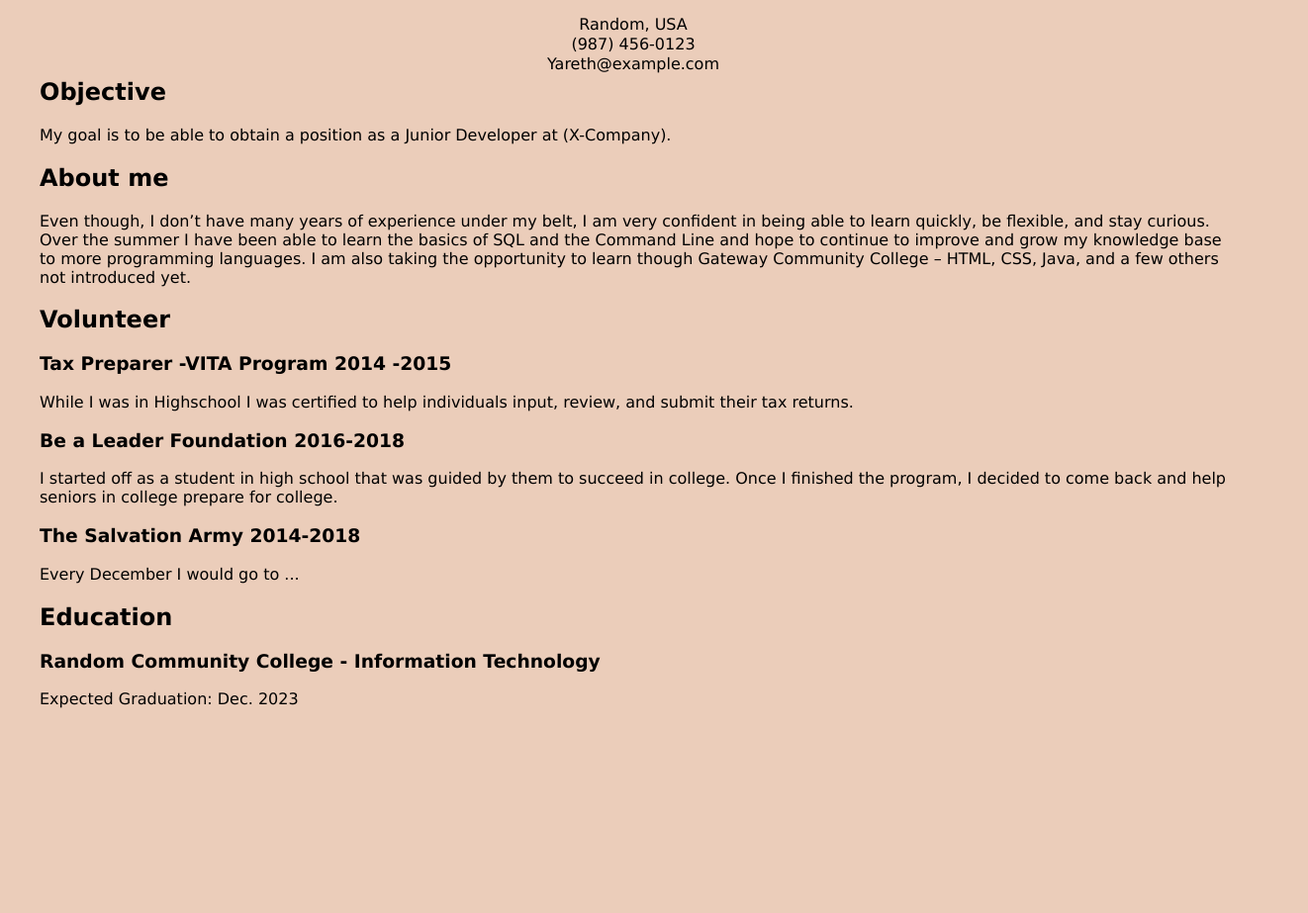
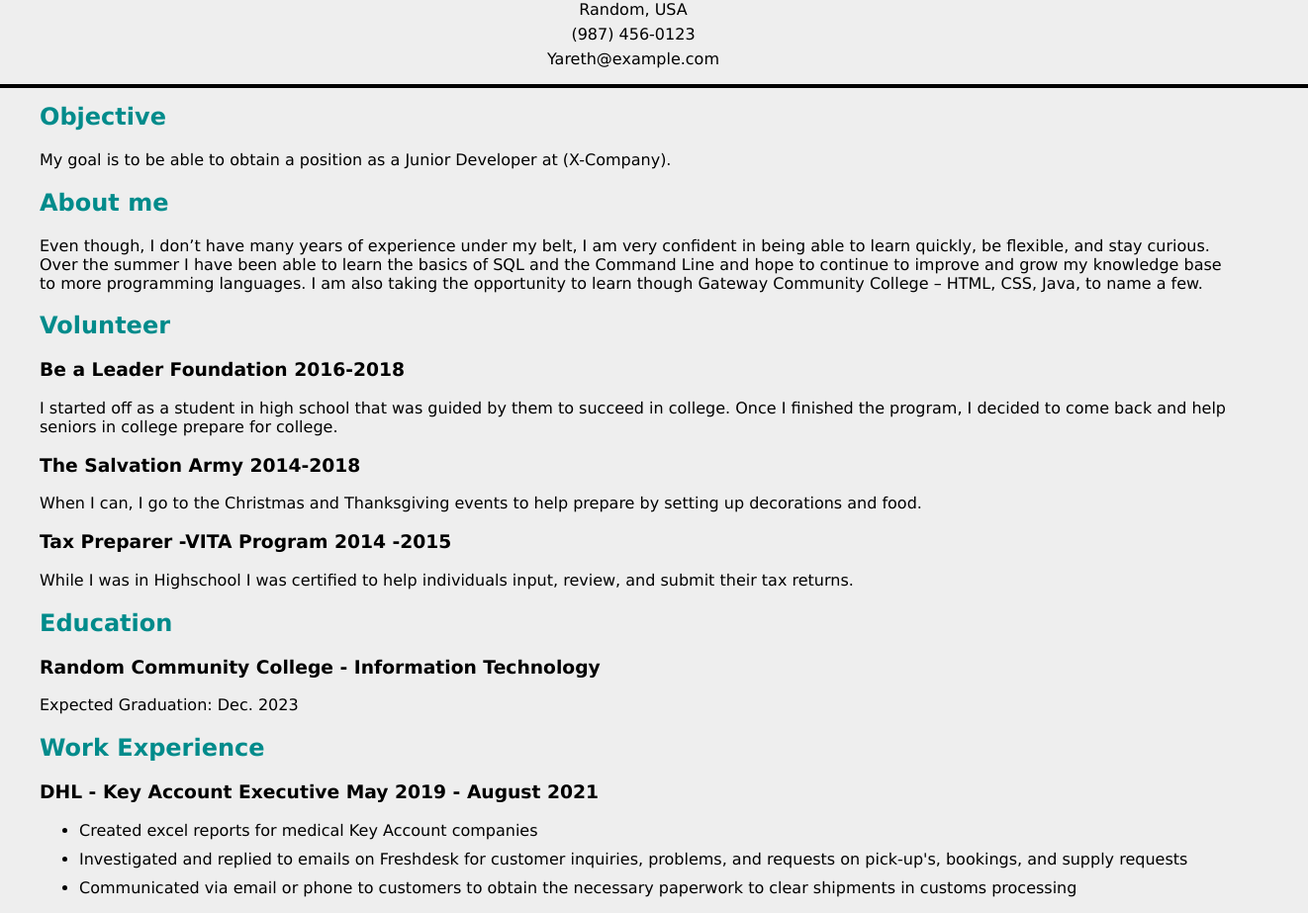
Before and after one commit to Wonder3r/Resume, a plain HTML site: page index.html in a window 1280 px wide. Shown: the part 66-989 px from the top of the page at 99% size, 1322 px wide, since content can reach past the window. Before the commit the page ends 800 px from the top, so only its background shows below. Drawn offline with Linux system fonts and the light colour scheme.

Commit message:
Final Touches

```diff
--- a/index.html
+++ b/index.html
@@ -13,21 +13,21 @@
       <div id="Header">
         <h1>Yareth Rodriguez</h1>
       </div>
-      <div id="info">
+      <div>
         <p id="location">Random, USA</p>
         <p id="phone">(987) 456-0123</p>
         <p id="email">Yareth@example.com</p>
       </div>
     </div>
-    <div id="box">
-      <div class="col1">
+    <div class="box">
+      <div>
         <h2>Objective</h2>
         <p>
           My goal is to be able to obtain a position as a Junior Developer at
           (X-Company).
         </p>
       </div>
-      <div class="col2">
+      <div>
         <h2 id="about">About me</h2>
         <p id="abt">
           Even though, I don’t have many years of experience under my belt, I am
@@ -36,16 +36,11 @@
           and the Command Line and hope to continue to improve and grow my
           knowledge base to more programming languages. I am also taking the
           opportunity to learn though Gateway Community College – HTML, CSS,
-          Java, and a few others not introduced yet.
+          Java, to name a few.
         </p>
       </div>
-      <div class="col3">
+      <div>
         <h2>Volunteer</h2>
-        <h3>Tax Preparer -VITA Program 2014 -2015</h3>
-        <p>
-          While I was in Highschool I was certified to help individuals input,
-          review, and submit their tax returns.
-        </p>
         <h3>Be a Leader Foundation 2016-2018</h3>
         <p>
           I started off as a student in high school that was guided by them to
@@ -53,12 +48,26 @@
           back and help seniors in college prepare for college.
         </p>
         <h3>The Salvation Army 2014-2018</h3>
-        <p>Every December I would go to ...</p>
+        <p>When I can, I go to the Christmas and Thanksgiving events to help prepare by setting up decorations and food.</p>
+        <h3>Tax Preparer -VITA Program 2014 -2015</h3>
+        <p>
+          While I was in Highschool I was certified to help individuals input,
+          review, and submit their tax returns.
+        </p>
       </div>
-      <div class="col4">
-        <h2 id="edu">Education</h2>
-        <h3 id="IT">Random Community College - Information Technology</h3>
-        <p id="date">Expected Graduation: Dec. 2023</p>
+      <div>
+        <h2>Education</h2>
+        <h3>Random Community College - Information Technology</h3>
+        <p>Expected Graduation: Dec. 2023</p>
+      </div>
+      <div>
+        <h2>Work Experience</h2>
+        <h3> DHL - Key Account Executive May 2019 - August 2021 </h3>
+        <ul>
+          <li class="list">Created excel reports for medical Key Account companies</li>
+          <li class="list">Investigated and replied to emails on Freshdesk for customer inquiries, problems, and requests on pick-up's, bookings, and supply requests</li>
+          <li class="list">Communicated via email or phone to customers to obtain the necessary paperwork to clear shipments in customs processing</li>
+        </ul>
       </div>
     </div>
   </body>
--- a/style.css
+++ b/style.css
@@ -1,10 +1,14 @@
 body {
   font-family: verdana;
-  background-color: rgba(192, 91, 29, 0.3);
+  background-color: rgba(211, 211, 211, 0.366);
 }
 
-#Top{text-align: center;}
+#Top{text-align: center; border-bottom: 4px solid black; margin: -5px -50px;}
 
-#email, #phone, #location{margin-bottom: -15px;}
+#location, #phone, #email{margin-top: -10px;}
 
-#box { width: 1200px; margin: auto;}
+.box {width: 1200px; margin: auto;}
+
+h2{color: darkcyan;}
+
+.list{margin-bottom: 10px;}
```
